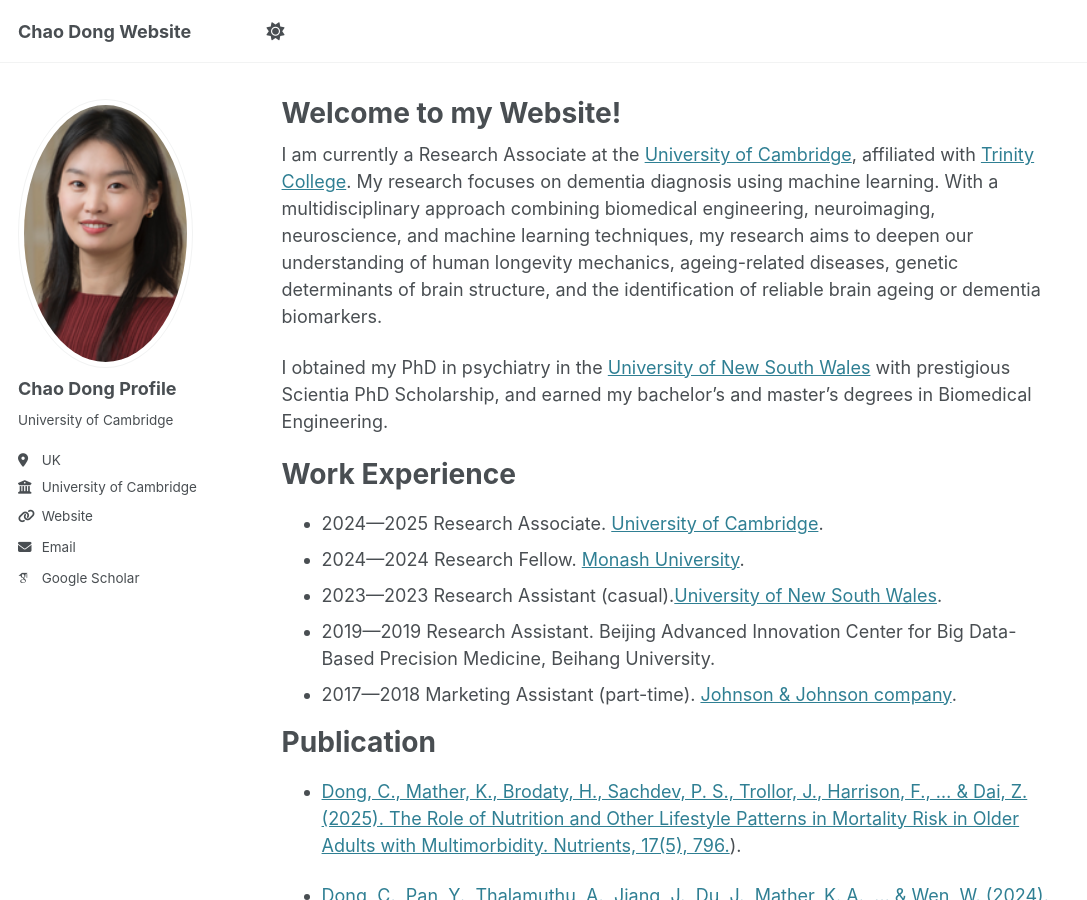
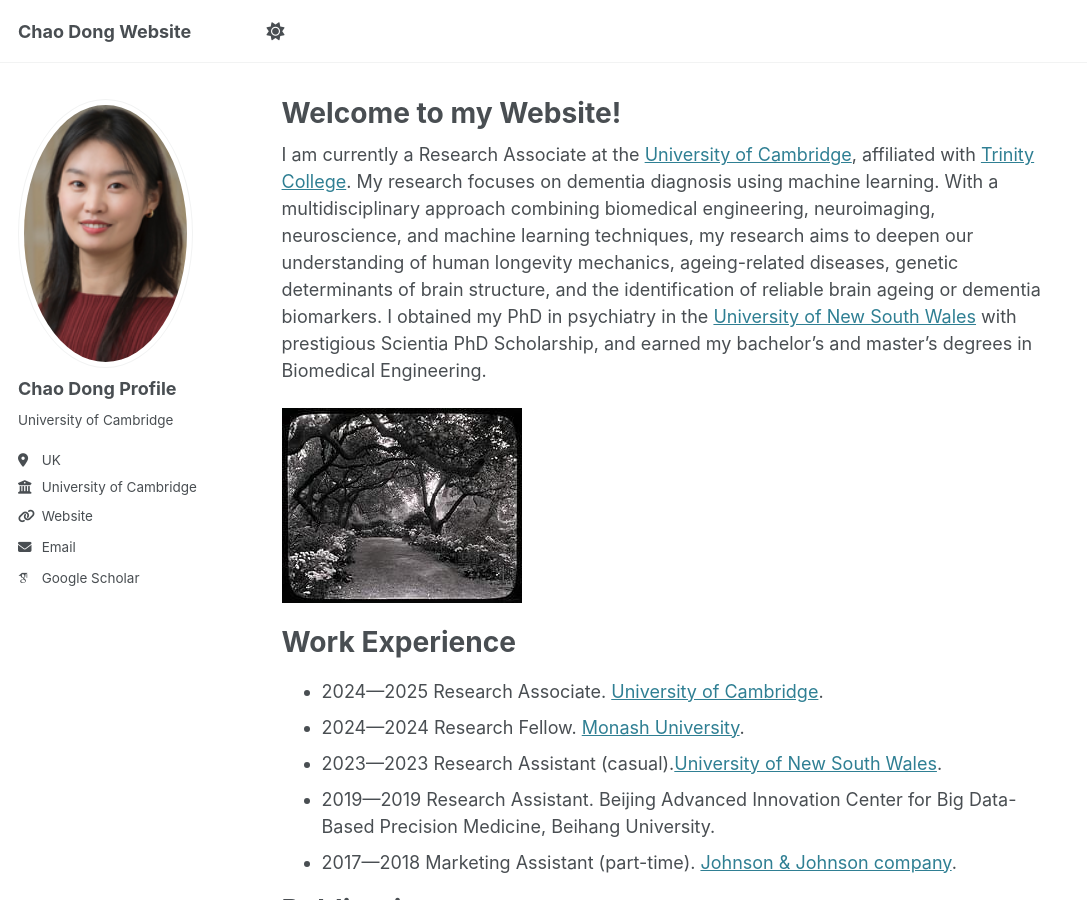
Before and after one commit to ChaoDong12/chaodong.github.io, a Jekyll site: the page built from _pages/about.md, in a window 1280 px wide and 900 px high. Shown: the whole window, without its empty margins (0-1087 px from the left). Built offline with Jekyll 4.4.1, drawn with Linux system fonts in a browser that asks for light colours; some web fonts are replaced.

Commit message:
Update about.md

```diff
--- a/_pages/about.md
+++ b/_pages/about.md
@@ -8,8 +8,9 @@ redirect_from:
 ---
 
 I am currently a Research Associate at the [University of Cambridge](https://www.psychol.cam.ac.uk/), affiliated with [Trinity College](https://www.trin.cam.ac.uk/). My research focuses on dementia diagnosis using machine learning. With a multidisciplinary approach combining biomedical engineering, neuroimaging, neuroscience, and machine learning techniques, my research aims to deepen our understanding of human longevity mechanics, ageing-related diseases, genetic determinants of brain structure, and the identification of reliable brain ageing or dementia biomarkers.
+I obtained my PhD in psychiatry in the [University of New South Wales](https://www.cheba.unsw.edu.au/) with prestigious Scientia PhD Scholarship, and earned my bachelor's and master's degrees in Biomedical Engineering.
 
-I obtained my PhD in psychiatry in the [University of New South Wales](https://www.cheba.unsw.edu.au/) with prestigious Scientia PhD Scholarship, and earned my bachelor's and master's degrees in Biomedical Engineering.
+![Editing a markdown file for a talk](/images/3953273590_704e3899d5_m.jpg)
 
 
 Work Experience
```
